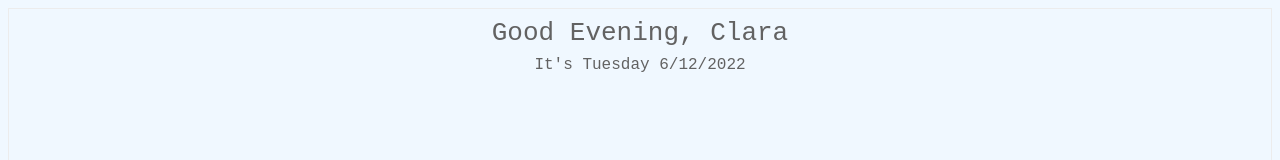
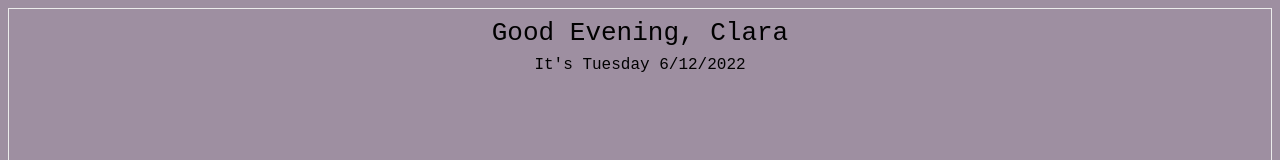
Before and after one commit to clarawm/notion-widget, a plain HTML site: page index.html in a window 1280 px wide. Shown: the top 160 px of the page. Drawn offline with Linux system fonts and the light colour scheme.

Commit message:
Update index.html

```diff
--- a/index.html
+++ b/index.html
@@ -5,7 +5,7 @@
 #lbl {
     font-family: monospace;
     font-size: xx-large;
-    color: #626262;
+    color: ##2b2b2b;
     padding: 5px;
     border: 1px solid #ececec;
     text-align: center;
@@ -18,7 +18,7 @@
     font-size:large;
 }
 body{
-    background-color: aliceblue;
+    background-color: #9e8fa1;
 }
     </style>
 </head>
```
